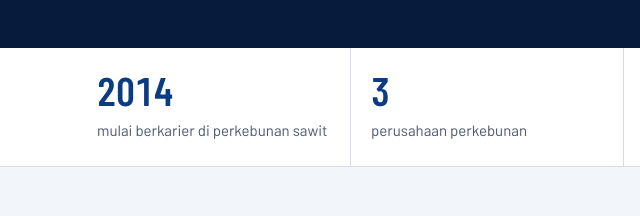
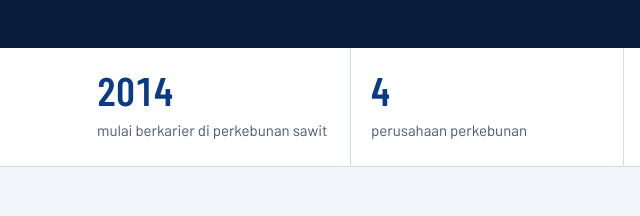
Before and after one commit to nugroho93/nugroho93.github.io, a plain HTML site: page index.html in a window 1280 px wide. Shown: the part 584-800 px from the top of the page, 17-657 px from the left. Drawn offline with nearby package versions, Linux system fonts and the light colour scheme.

Commit message:
Fakta: 4 perusahaan perkebunan
Co-Authored-By: Claude Opus 5.5 <noreply@anthropic.com>
Claude-Session: https://claude.ai/code/session_01YNHyjp7XpsBxf3TgBPFyCK

```diff
--- a/index.html
+++ b/index.html
@@ -312,7 +312,7 @@ footer .wrap{display:flex;justify-content:space-between;gap:12px;flex-wrap:wrap;
 <div class="facts" aria-label="Ringkasan">
   <div class="wrap">
     <div class="fact"><b>2014</b><span>mulai berkarier di perkebunan sawit</span></div>
-    <div class="fact"><b>3</b><span>perusahaan perkebunan</span></div>
+    <div class="fact"><b>4</b><span>perusahaan perkebunan</span></div>
     <div class="fact"><b>5</b><span>aplikasi kebun yang saya bangun</span></div>
     <div class="fact"><b>3</b><span>sistem perkebunan: SAP, PMS, JVE</span></div>
   </div>
```
